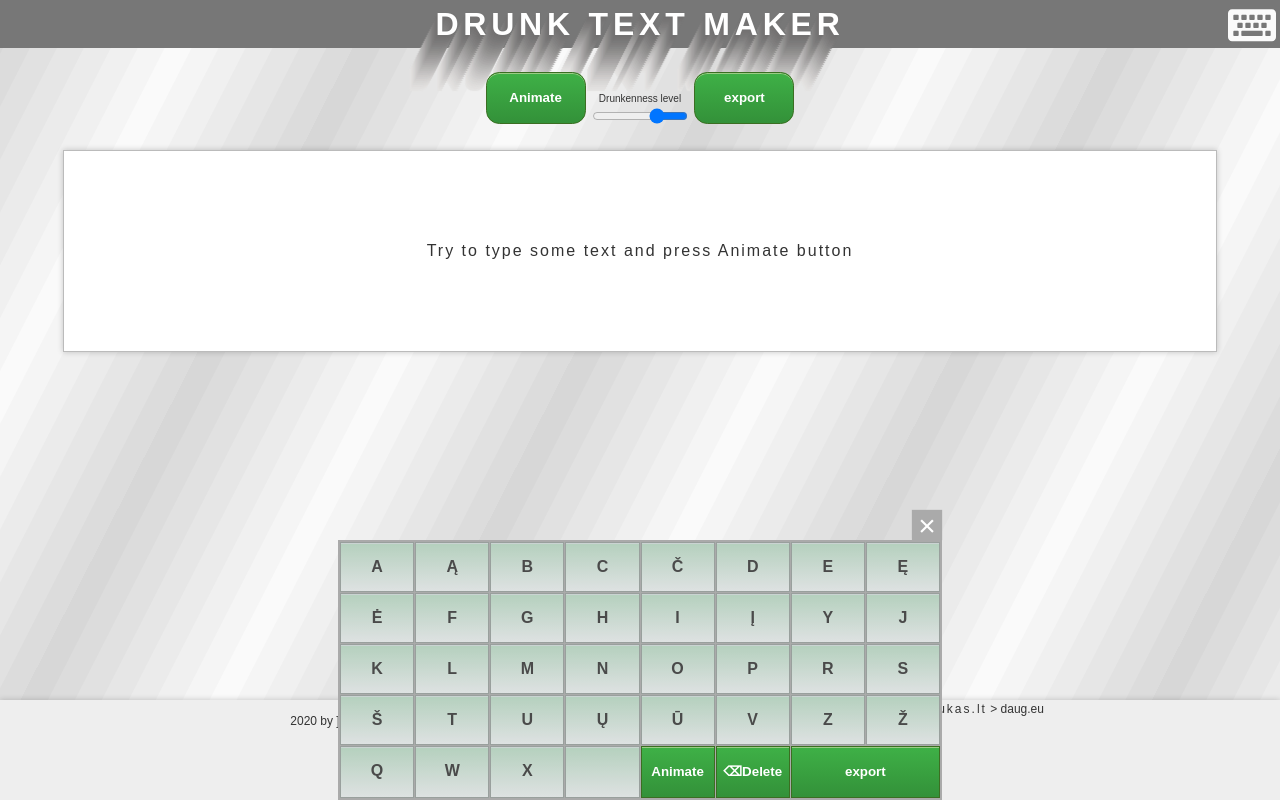
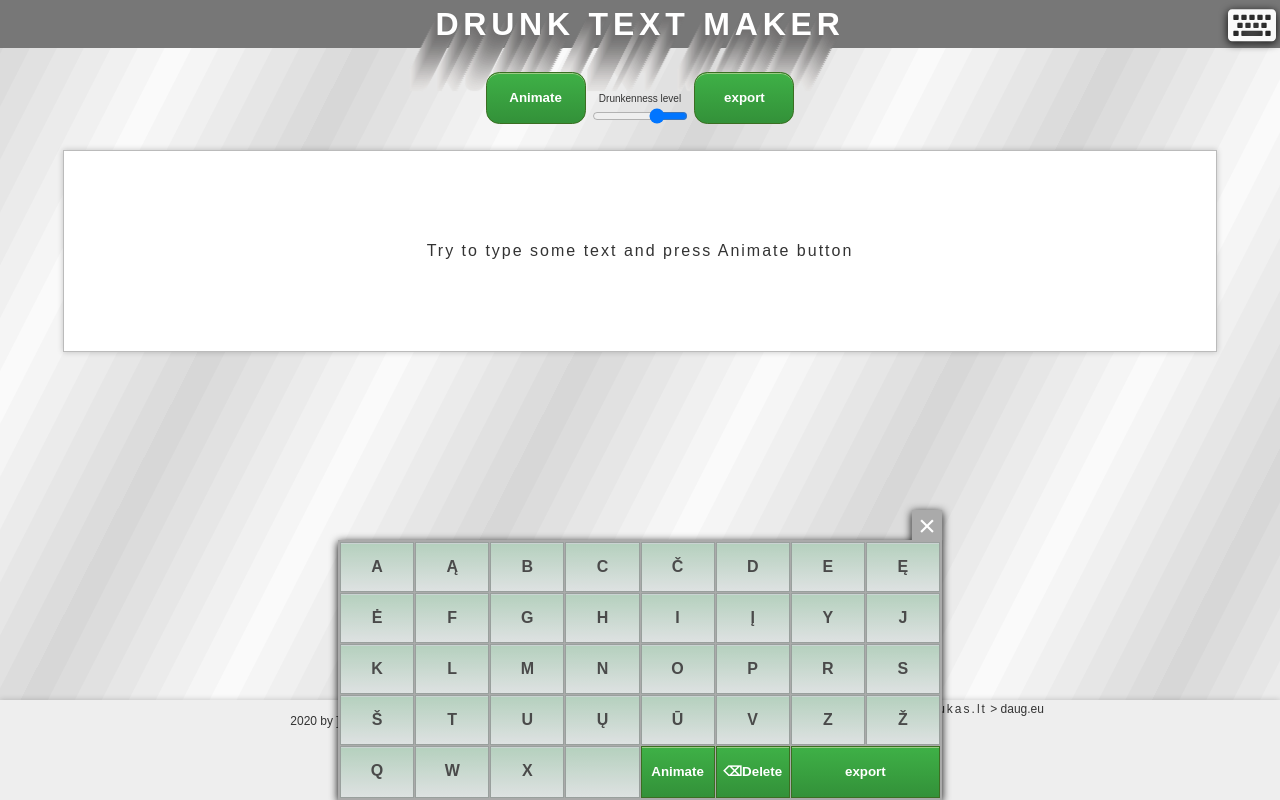
Before and after one commit to KostasSliazas/drunktextmaker, a plain HTML site: page index.html in a window 1280 px wide. Both pictures are taken after a click on the element 1252 px from the left and 28 px from the top of the page. Drawn offline with Linux system fonts and the light colour scheme.

Commit message:
Add files via upload

```diff
--- a/index.html
+++ b/index.html
@@ -16,7 +16,7 @@
       font: 16px/1.5 Arial, sans-serif;
       color: #333;
       background: #fafafa;
-      background:rgba(0, 0, 0, 0) repeating-linear-gradient(117deg, rgb(215, 215, 215) 0px, rgb(215, 215, 215) 24px, rgb(220, 220, 220) 25px, rgb(220, 220, 220) 48px, rgb(225, 225, 225) 49px, rgb(225, 225, 225) 72px, rgb(230, 230, 230) 73px, rgb(230, 230, 230) 96px, rgb(235, 235, 235) 97px, rgb(235, 235, 235) 120px, rgb(240, 240, 240) 121px, rgb(240, 240, 240) 144px, rgb(245, 245, 245) 145px, rgb(245, 245, 245) 168px, rgb(250, 250, 250) 169px, rgb(250, 250, 250) 192px, rgb(245, 245, 245) 193px, rgb(245, 245, 245) 216px, rgb(240, 240, 240) 217px, rgb(240, 240, 240) 240px, rgb(235, 235, 235) 241px, rgb(235, 235, 235) 264px, rgb(230, 230, 230) 265px, rgb(230, 230, 230) 288px, rgb(225, 225, 225) 289px, rgb(225, 225, 225) 312px, rgb(220, 220, 220) 313px, rgb(220, 220, 220) 336px) repeat fixed 0% 0%
+      background: rgba(0, 0, 0, 0) repeating-linear-gradient(117deg, rgb(215, 215, 215) 0px, rgb(215, 215, 215) 24px, rgb(220, 220, 220) 25px, rgb(220, 220, 220) 48px, rgb(225, 225, 225) 49px, rgb(225, 225, 225) 72px, rgb(230, 230, 230) 73px, rgb(230, 230, 230) 96px, rgb(235, 235, 235) 97px, rgb(235, 235, 235) 120px, rgb(240, 240, 240) 121px, rgb(240, 240, 240) 144px, rgb(245, 245, 245) 145px, rgb(245, 245, 245) 168px, rgb(250, 250, 250) 169px, rgb(250, 250, 250) 192px, rgb(245, 245, 245) 193px, rgb(245, 245, 245) 216px, rgb(240, 240, 240) 217px, rgb(240, 240, 240) 240px, rgb(235, 235, 235) 241px, rgb(235, 235, 235) 264px, rgb(230, 230, 230) 265px, rgb(230, 230, 230) 288px, rgb(225, 225, 225) 289px, rgb(225, 225, 225) 312px, rgb(220, 220, 220) 313px, rgb(220, 220, 220) 336px) repeat fixed 0% 0%
     }
 
     .letters {
@@ -236,7 +236,8 @@
       justify-content: center;
     }
 
-    input,button {
+    input,
+    button {
       cursor: pointer;
     }
 
@@ -280,6 +281,10 @@
       box-shadow: 0 0 6px rgba(0, 0, 0, 0.2);
     }
 
+    .dropsh {
+      filter: drop-shadow(0 2px 4px #000);
+    }
+
     .nosel {
       -webkit-touch-callout: none;
       -webkit-user-select: none;
@@ -295,14 +300,15 @@
       max-width: 100px;
       direction: rtl;
     }
-    label[for=drunklevel]{
+
+    label[for=drunklevel] {
       font-size: 10px;
     }
   </style>
 </head>
 
 <body>
-  <div id="keyboard"><svg aria-hidden="true" focusable="false" data-prefix="fas" data-icon="keyboard"
+  <div id="keyboard" class="dropsh"><svg aria-hidden="true" focusable="false" data-prefix="fas" data-icon="keyboard"
       class="svg-inline--fa fa-keyboard fa-w-18" role="img" xmlns="http://www.w3.org/2000/svg" viewBox="0 0 576 512">
       <path fill="currentColor"
         d="M528 448H48c-26.51 0-48-21.49-48-48V112c0-26.51 21.49-48 48-48h480c26.51 0 48 21.49 48 48v288c0 26.51-21.49 48-48 48zM128 180v-40c0-6.627-5.373-12-12-12H76c-6.627 0-12 5.373-12 12v40c0 6.627 5.373 12 12 12h40c6.627 0 12-5.373 12-12zm96 0v-40c0-6.627-5.373-12-12-12h-40c-6.627 0-12 5.373-12 12v40c0 6.627 5.373 12 12 12h40c6.627 0 12-5.373 12-12zm96 0v-40c0-6.627-5.373-12-12-12h-40c-6.627 0-12 5.373-12 12v40c0 6.627 5.373 12 12 12h40c6.627 0 12-5.373 12-12zm96 0v-40c0-6.627-5.373-12-12-12h-40c-6.627 0-12 5.373-12 12v40c0 6.627 5.373 12 12 12h40c6.627 0 12-5.373 12-12zm96 0v-40c0-6.627-5.373-12-12-12h-40c-6.627 0-12 5.373-12 12v40c0 6.627 5.373 12 12 12h40c6.627 0 12-5.373 12-12zm-336 96v-40c0-6.627-5.373-12-12-12h-40c-6.627 0-12 5.373-12 12v40c0 6.627 5.373 12 12 12h40c6.627 0 12-5.373 12-12zm96 0v-40c0-6.627-5.373-12-12-12h-40c-6.627 0-12 5.373-12 12v40c0 6.627 5.373 12 12 12h40c6.627 0 12-5.373 12-12zm96 0v-40c0-6.627-5.373-12-12-12h-40c-6.627 0-12 5.373-12 12v40c0 6.627 5.373 12 12 12h40c6.627 0 12-5.373 12-12zm96 0v-40c0-6.627-5.373-12-12-12h-40c-6.627 0-12 5.373-12 12v40c0 6.627 5.373 12 12 12h40c6.627 0 12-5.373 12-12zm-336 96v-40c0-6.627-5.373-12-12-12H76c-6.627 0-12 5.373-12 12v40c0 6.627 5.373 12 12 12h40c6.627 0 12-5.373 12-12zm288 0v-40c0-6.627-5.373-12-12-12H172c-6.627 0-12 5.373-12 12v40c0 6.627 5.373 12 12 12h232c6.627 0 12-5.373 12-12zm96 0v-40c0-6.627-5.373-12-12-12h-40c-6.627 0-12 5.373-12 12v40c0 6.627 5.373 12 12 12h40c6.627 0 12-5.373 12-12z">
@@ -368,7 +374,7 @@
 
       let leters = new ElementCreate("div");
       leters
-        .addClas("letters")
+        .addClas("letters","dropsh")
         .appTFra()
         .appElem();
       let cs;
@@ -469,7 +475,8 @@
 
       function exportHtml() {
         exportWrap.style.display = "block";
-        exportWrap.value = '<div class="drunktext drunked">'+drunktext.innerHTML+'</div>' + "\r\n\r\n" + exportCSS();
+        exportWrap.value = '<div class="drunktext drunked">' + drunktext.innerHTML + '</div>' + "\r\n\r\n" +
+          exportCSS();
         exportWrap.select();
       }
 
@@ -482,9 +489,10 @@
       });
 
       function levelOfDrunk() {
-          drunktext.style.animationDuration = (+drunklevel.value / 100).toFixed(1) + "s";
+        drunktext.style.animationDuration = (+drunklevel.value / 100).toFixed(1) + "s";
       }
       levelOfDrunk();
+
       function toggleKeyboard() {
         keyboard.style.display = keyboard.style.display === "grid" ? "none" : "grid";
       }
```
